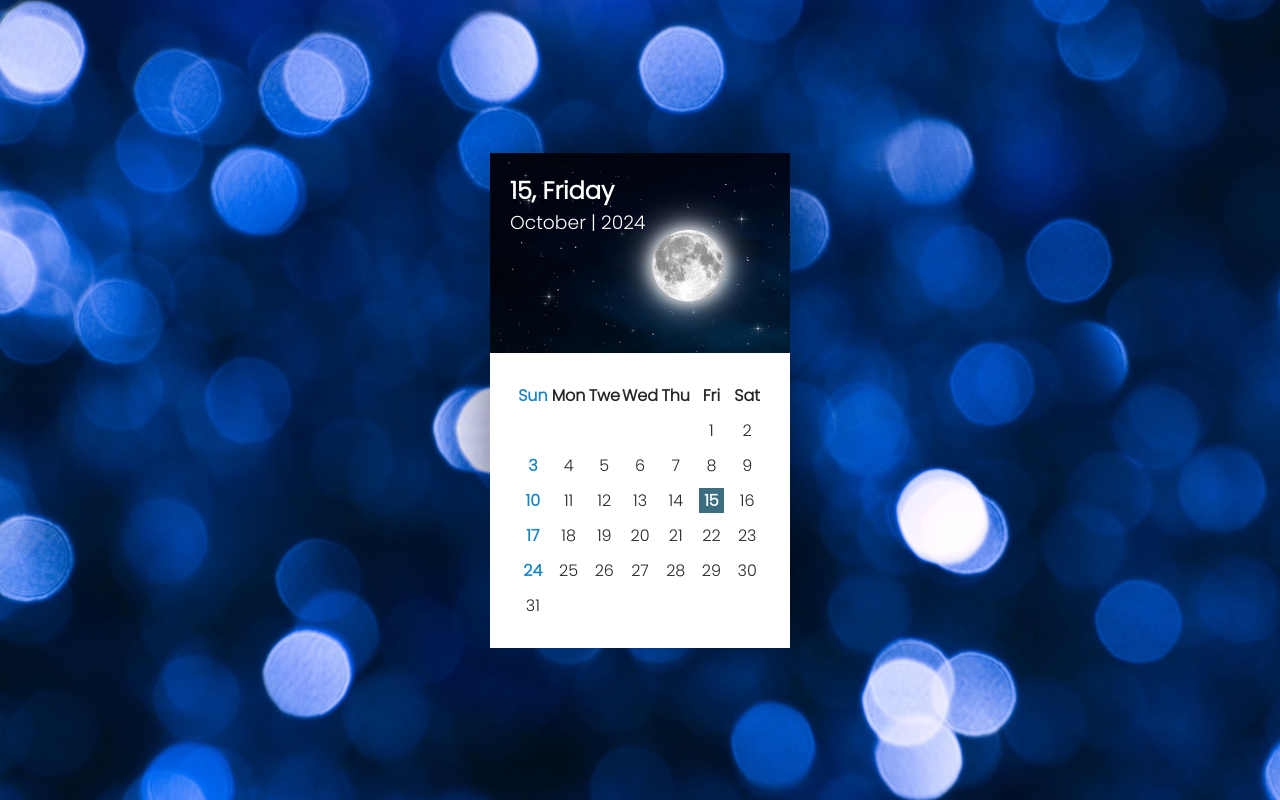
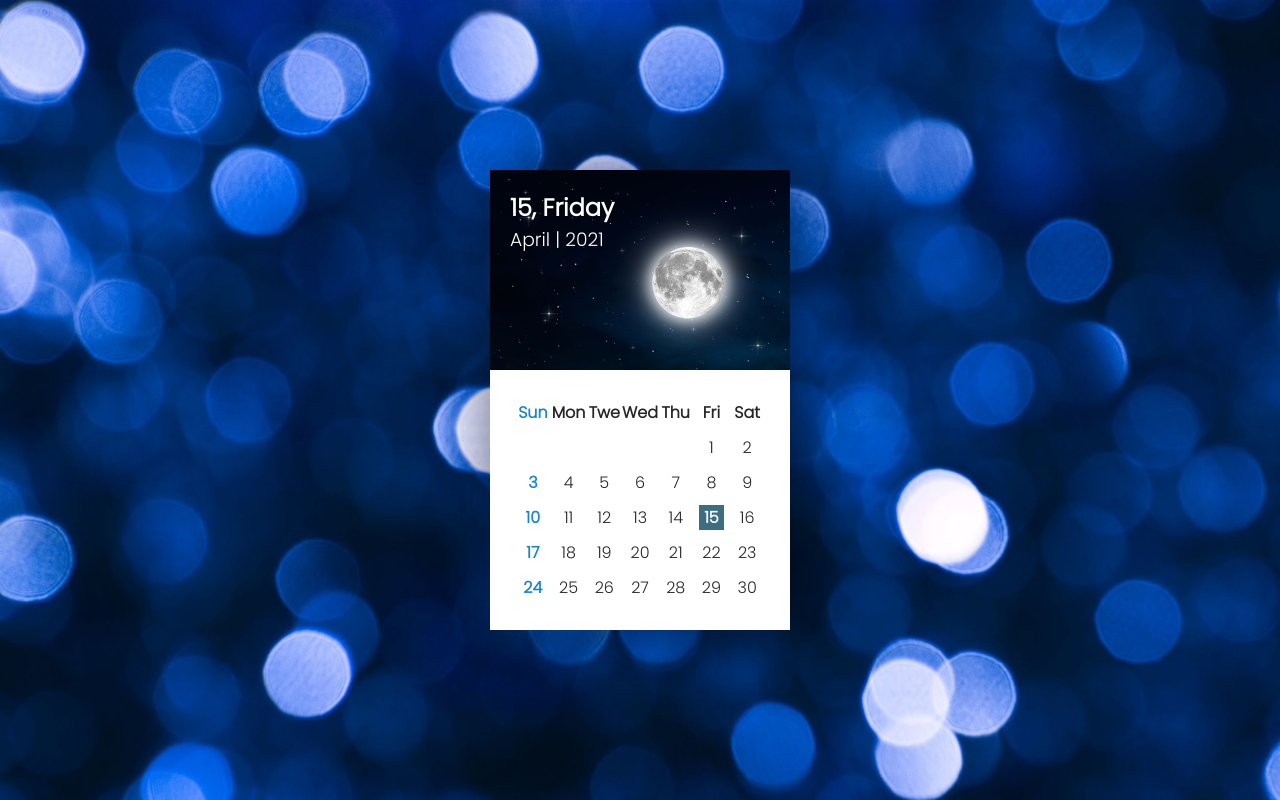
Before and after one commit to urbana210/Calendar, a plain HTML site: page index.html in a window 1280 px wide. Drawn offline with Linux system fonts and the light colour scheme.

Commit message:
another edit

```diff
--- a/index.html
+++ b/index.html
@@ -12,7 +12,7 @@
         <!-- image -->
             <div class="image">
                 <h2> 15,  Friday</h2>
-                <h3> October | 2024 </h3>
+                <h3> April | 2021 </h3>
             </div>
 
 
@@ -64,8 +64,8 @@
              <div class="day-number">27</div>
              <div class="day-number">28</div>
              <div class="day-number">29</div>
-             <div class="day-numbe">30 </div>
-             <div class="day-numbe">31</div>
+             <div class="day-number">30 </div>
+
 
         </div>
     </div>
```
